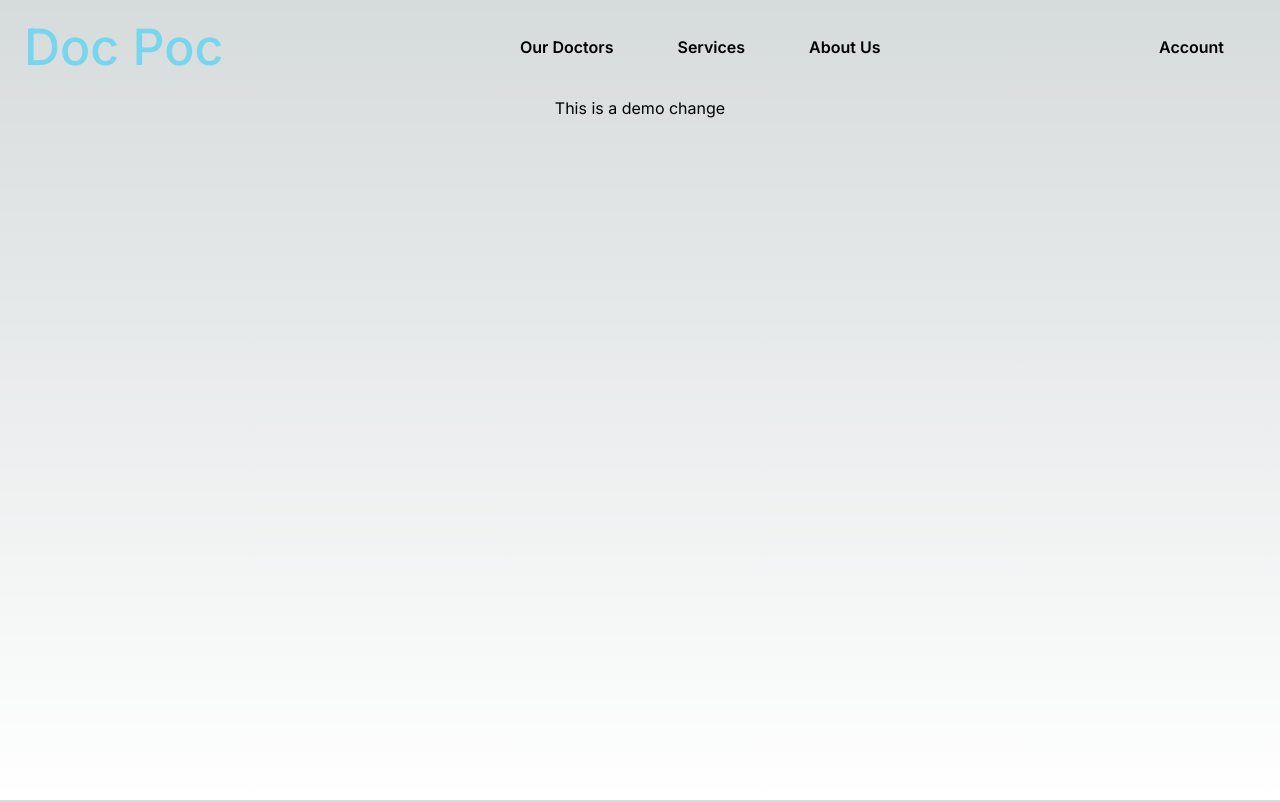
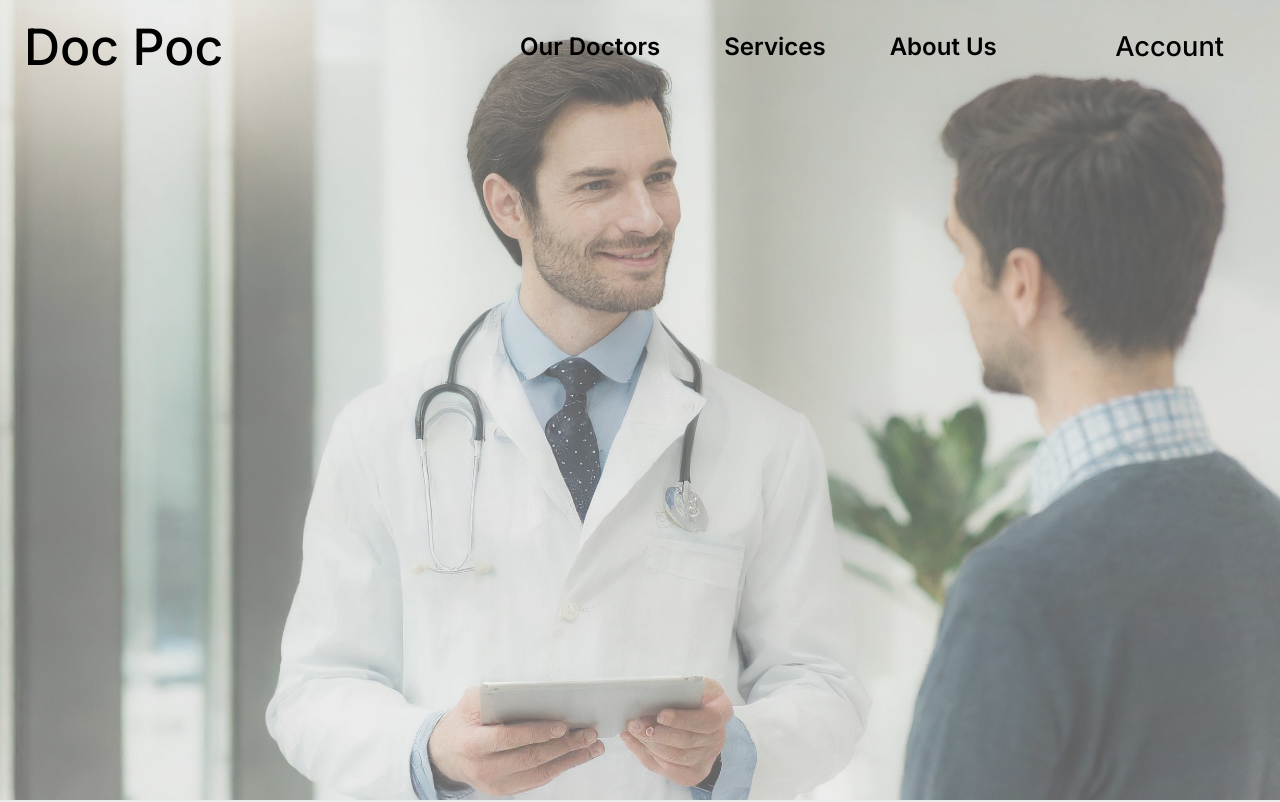
Before and after one commit to rajatgupta0907/docpoc-capstone, a Next.js app: page / in a window 1280 px wide. Shown: the top 802 px of the page. Built offline with nearby package versions, Linux system fonts and the light colour scheme.

Commit message:
added image as background

```diff
--- a/app/(root)/layout.tsx
+++ b/app/(root)/layout.tsx
@@ -18,7 +18,7 @@ export default function RootLayout({
   return (
     <html lang="en">
       <body className={inter.className}>
-        <div className="navbar">
+        <div className={`navbar_with_image`}>
           <NavBar />
         </div>
         <div className="body">{children}</div>
--- a/app/(root)/page.tsx
+++ b/app/(root)/page.tsx
@@ -1,4 +1,3 @@
-import Image from "next/image";
 
 export default function Home() {
   return (
--- /dev/null
+++ b/app/(root)/services/page.tsx
@@ -0,0 +1,8 @@
+const Page = () => {
+  return (
+    <div className="flex min-h-screen flex-col items-center justify-between p-24">
+      <h1>This is the service page</h1>
+    </div>
+  );
+};
+export default Page;
--- a/app/globals.css
+++ b/app/globals.css
@@ -1,7 +1,11 @@
 @tailwind base;
 @tailwind components;
 @tailwind utilities;
-
+* {
+  margin: 0;
+  padding: 0;
+  box-sizing: border-box;
+}
 :root {
   --foreground-rgb: 0, 0, 0;
   --background-start-rgb: 214, 219, 220;
@@ -25,7 +29,31 @@ body {
     )
     rgb(var(--background-start-rgb));
 }
+/* .navbar_with_image {
+  background-image: url("/assets/images/Main_homepage.jpg");
+  background-size: 100% 100%;
+  width: 100%;
+  height: 100vh; */
+/* } */
+.navbar_with_image {
+  position: relative;
+  width: 100%;
+  height: 100vh;
+  overflow: hidden;
+}
 
+.navbar_with_image::before {
+  content: '';
+  position: absolute;
+  top: 0;
+  right: 0;
+  bottom: 0;
+  left: 0;
+  background:url("/assets/images/Main_homepage.jpg") center/cover;
+  opacity: 0.6; /* Adjust the opacity value as needed */
+  width: 100%;
+  height: 100vh;
+}
 @layer utilities {
   .text-balance {
     text-wrap: balance;
--- a/components/shared/navbar.tsx
+++ b/components/shared/navbar.tsx
@@ -1,11 +1,23 @@
+"use client";
 import { NavLinksLanding } from "@/lib/constants";
 import Link from "next/link";
+import { usePathname } from "next/navigation";
 
-const NavBar = async () => {
+const NavBar = () => {
+  const pathname = usePathname();
+  console.log(pathname);
   return (
-    <nav className="fixed flex-row top-0 z-30 flex w-full items-center justify-between bg-dark-2 px-6 py-3">
+    <nav
+      className={`fixed flex-row top-0 z-30 flex w-full items-center justify-between bg-dark-2 px-6 py-3 ${
+        pathname === "/services" ? "bg-blue-egg" : ""
+      }`}
+    >
       <Link href={"/"} className="flex items-center gap-4 flex-[2]">
-        <p className="text-heading3-bold text-light-1 max-xs:hidden text-blue-egg">
+        <p
+          className={`text-heading3-bold text-light-1 max-xs:hidden ${
+            pathname === "/services" ? "text-white" : ""
+          }`}
+        >
           Doc Poc
         </p>
       </Link>
@@ -16,8 +28,8 @@ const NavBar = async () => {
             <Link
               key={link.link}
               href={link.link}
-              className={`text-5xl relative flex flex-row justify-center gap-4 rounded-lg p-4 font-semibold mx-4 ${
-                link.link === "/account" ? "ml-auto" : ""
+              className={`text-heading2-bold relative flex flex-row justify-center gap-4 rounded-lg p-4 font-semibold mx-4 ${
+                link.link === "/account" ? "ml-auto !text-heading2-account" : ""
               }`}
             >
               {link.displayName}
--- a/package.json
+++ b/package.json
@@ -9,7 +9,6 @@
     "lint": "next lint"
   },
   "dependencies": {
-    "@clerk/nextjs": "^4.29.5",
     "@hookform/resolvers": "^3.3.4",
     "@radix-ui/react-label": "^2.0.2",
     "@radix-ui/react-slot": "^1.0.2",
--- a/tailwind.config.ts
+++ b/tailwind.config.ts
@@ -26,6 +26,20 @@ const config: Config = {
           fontWeight: "500",
         },
       ],
+      "heading2-bold": [
+        "1.5rem",
+        {
+          lineHeight: "140%",
+          fontWeight: "500",
+        },
+      ],
+      "heading2-account": [
+        "1.7rem",
+        {
+          lineHeight: "140%",
+          fontWeight: "500",
+        },
+      ],
     },
   },
   plugins: [],
```
Also changed, not shown: middleware.ts (deleted, +0 -10 lines), 2 other files (tests, documents, lock files or other folders).
